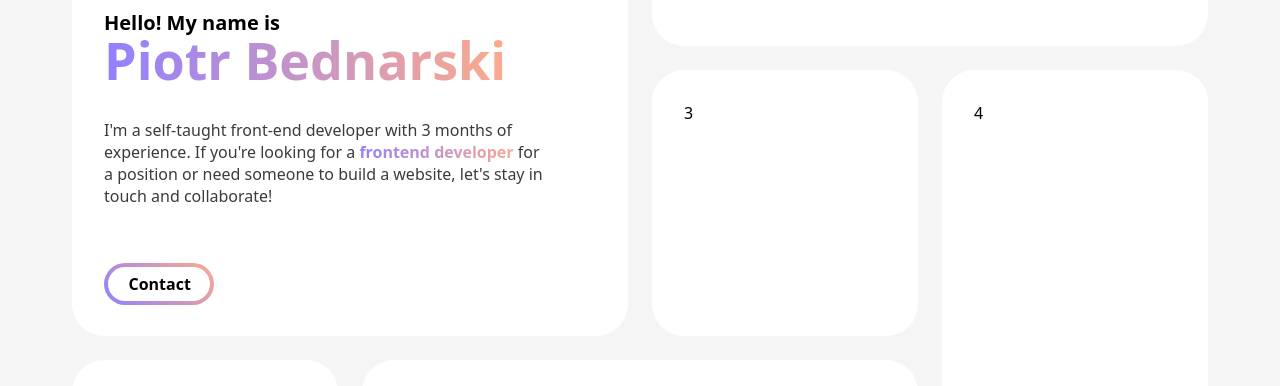
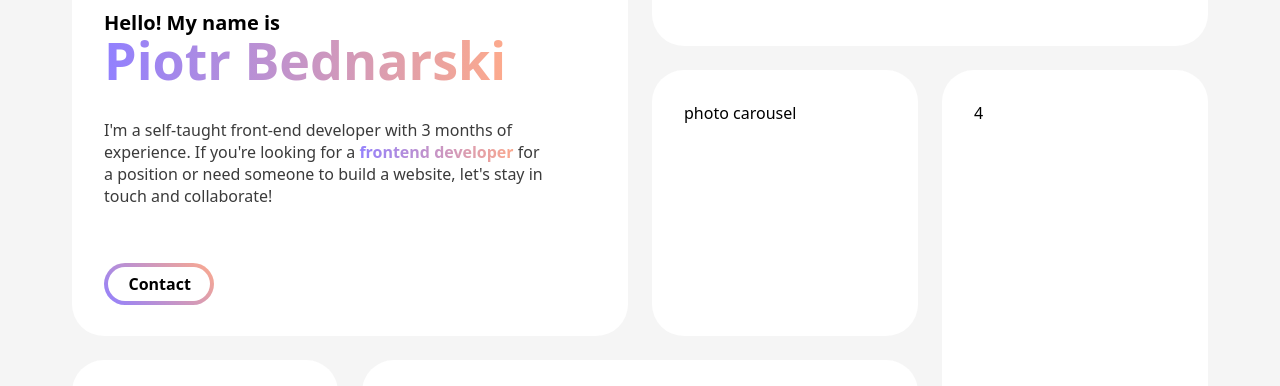
Before and after one commit to bednarsk1/portfolio, a React (Vite) app: page / in a window 1280 px wide. Shown: the part 380-766 px from the top of the page. Built offline with nearby package versions, Linux system fonts and the light colour scheme.

Commit message:
Add carousel

```diff
--- a/src/pages/Home.tsx
+++ b/src/pages/Home.tsx
@@ -6,7 +6,11 @@ function Home() {
       <main>
         <div className="displayGrid">
           <div className="gridHomeItem1">
-            <img className="gridIt1Img" src="src\assets\coder.png" alt="photo1" />
+            <img
+              className="gridIt1Img"
+              src="src\assets\coder.png"
+              alt="photo1"
+            />
             <p className="gridIt1Hello">Hello! My name is</p>
             <span className="gradientName">Piotr Bednarski</span>
             <p className="gridIt1About">
@@ -23,7 +27,7 @@ function Home() {
             </div>
           </div>
           <div className="gridHomeItem2">map</div>
-          <div className="gridHomeItem3">3</div>
+          <div className="gridHomeItem3">photo carousel</div>
           <div className="gridHomeItem4">4</div>
           <div className="gridHomeItem5">5</div>
           <div className="gridHomeItem6">6</div>
```
